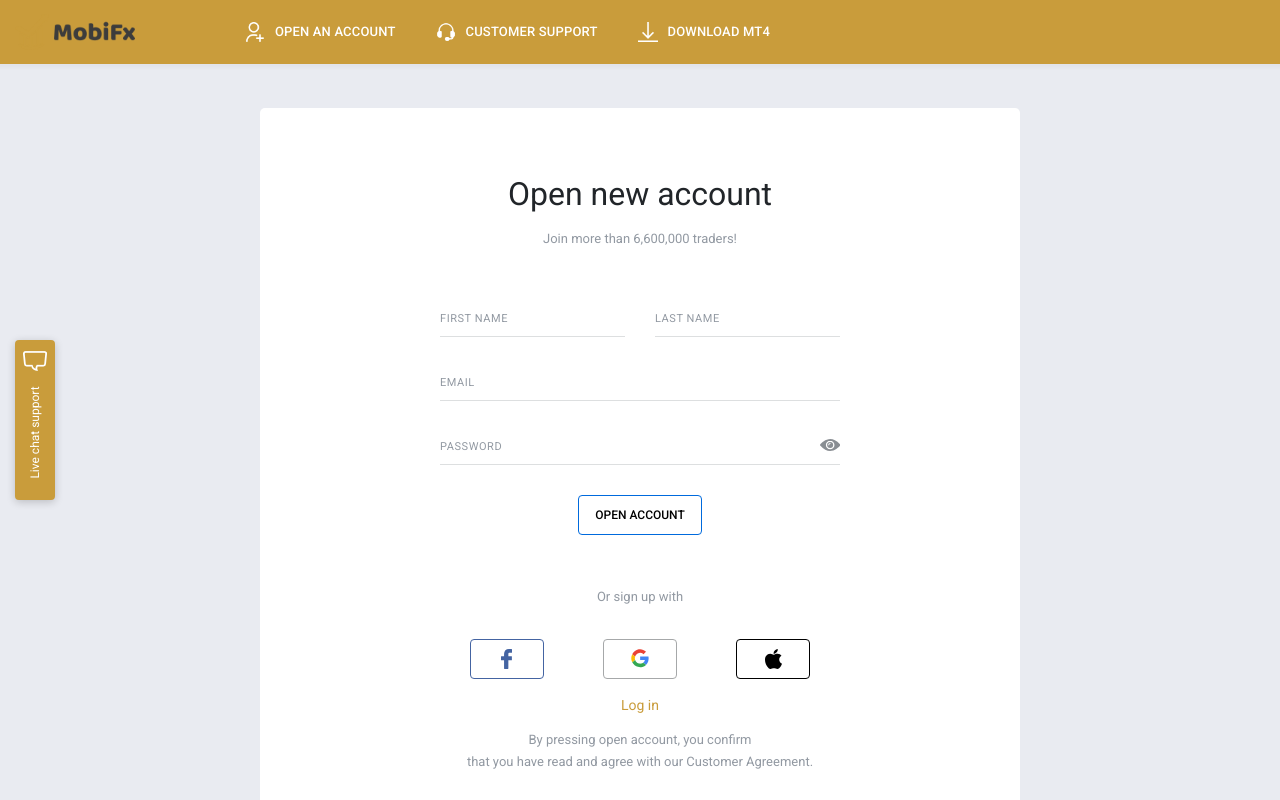
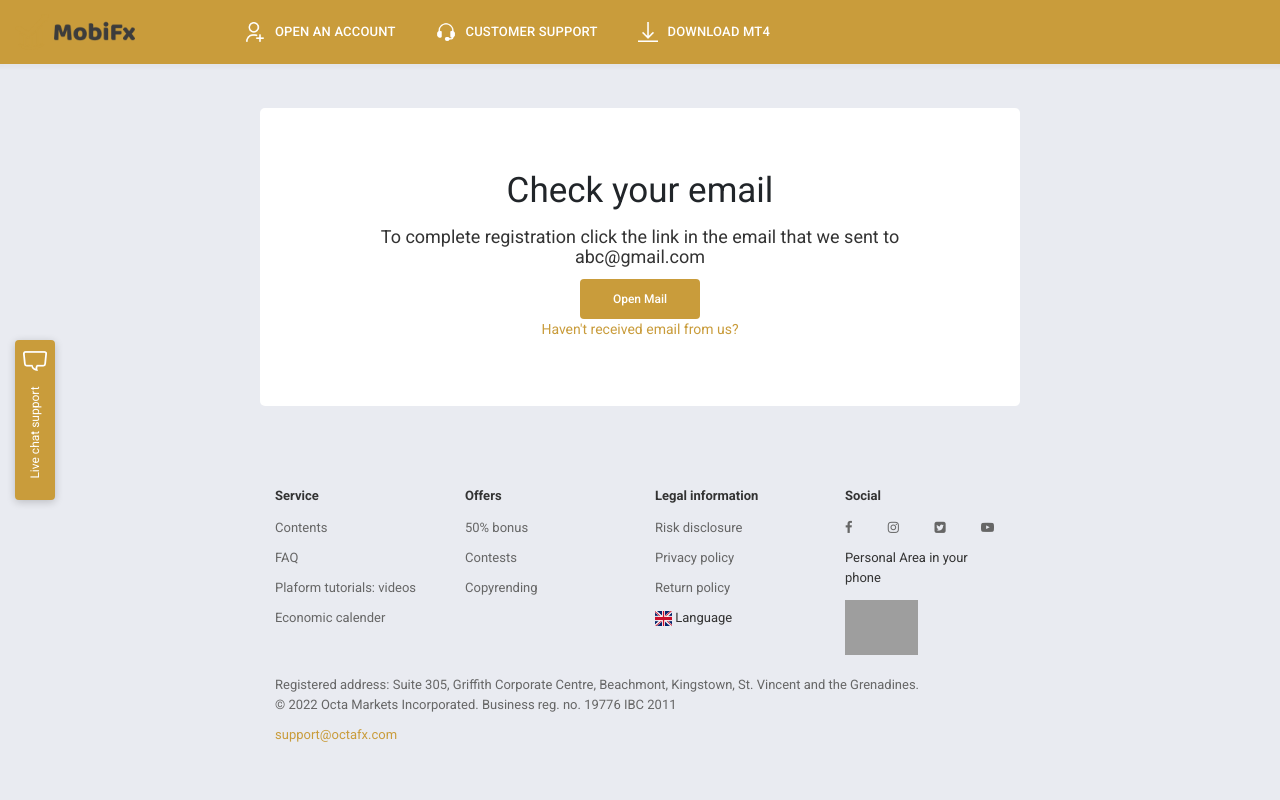
Before and after one commit to patelAnkita215/mobifx, an Angular app: page /signup in a window 1280 px wide. Built offline with nearby package versions, Linux system fonts and the light colour scheme; grey boxes are pictures that could not be loaded; a web font is replaced by a local one.

Commit message:
design email verification page

```diff
--- a/src/app/components/sign-up/sign-up.component.html
+++ b/src/app/components/sign-up/sign-up.component.html
@@ -19,7 +19,7 @@
                             </div>
                         </div> -->
                 <div class="col-xl-10 col-md-12 col-lg-10">
-                    <div class="right-side">
+                    <div class="right-side signup-page" style="display: none;">
                         <h2>Open new account</h2>
                         <p>Join more than 6,600,000 traders!</p>
                         <div class="signup-form">
@@ -127,6 +127,19 @@
                             </div>
                         </div>
                     </div>
+                    <div class="verification-page">
+                        <div class="text-center">
+                            <h1 class="verification-title">
+                                Check your email
+                            </h1>
+                            <p class="verification-subtitle mb-0">
+                                To complete registration click the link in the email that we sent to
+                            </p>
+                            <p>abc@gmail.com</p>
+                            <a href="#" class="btn btn-blue mx-auto" target="_blank">Open Mail</a>
+                            <a href="#" class="verification-link">Haven't received email from us?</a>
+                        </div>
+                    </div>
                 </div>
             </div>
         </div>
--- a/src/app/components/sign-up/sign-up.component.scss
+++ b/src/app/components/sign-up/sign-up.component.scss
@@ -33,3 +33,53 @@
     font-size: 12px;
     color: red;
 }
+.btn {
+    width: 46%;
+    text-align: center;
+    justify-content: center;
+    max-width: 160px;
+    padding-right: 5px;
+    padding-left: 5px;
+    height: 40px;
+    border: none;
+    border-radius: 4px;
+    text-decoration: none;
+    display: flex;
+    align-items: center;
+    padding: 0 24px;
+    font-family: Roboto, Helvetica, Arial, sans-serif;
+    font-size: 12px;
+    font-weight: 500;
+    cursor: pointer;
+    transition-property: background-color, color;
+    transition-duration: 0.2s;
+    @media (min-width: 769px) {
+        width: 120px;
+        padding: 0 5px;
+    }
+}
+.btn-blue {
+    background: #c99c3b;
+    border-color: #c99c3b;
+    color: #fff;
+    @media (min-width: 769px) {
+        margin-left: 16px;
+    }
+
+    &:hover {
+        background: #9d7622;
+    }
+}
+.verification-page {
+    display: flex;
+    align-items: center;
+    justify-content: center;
+    padding: 32px 0;
+
+    .verification-title {
+        font-size: 35px;
+        font-weight: 400;
+        margin-bottom: 20px;
+    }
+
+}
--- a/src/assets/css/style.css
+++ b/src/assets/css/style.css
@@ -19,7 +19,7 @@ html {
 }
 
 body {
-  font-family: 'Roboto', sans-serif;
+  font-family: 'Roboto', sans-serif !important;
   overflow-x: hidden;
   background-color: #e9ebf1;
 }
--- a/src/index.html
+++ b/src/index.html
@@ -11,14 +11,13 @@
   <link rel="preload stylesheet"
     href="https://cdnjs.cloudflare.com/ajax/libs/twitter-bootstrap/4.6.0/css/bootstrap.min.css" media="all"
     as="style" />
+  <!-- <link href="choose_design.css" rel="preload stylesheet" media="all" as="style" /> -->
+  <link href="https://fonts.googleapis.com/icon?family=Material+Icons" rel="stylesheet">
   <link href="assets/css/bootstrap.min.css" rel="preload stylesheet" media="all" as="style" />
   <link href="assets/css/fa.css" rel="preload stylesheet" media="all" as="style" />
   <link href="assets/css/style.css" rel="preload stylesheet" media="all" as="style" />
   <link href="assets/css/responsive.css" rel="preload stylesheet" media="all" as="style" />
-  <!-- <link href="choose_design.css" rel="preload stylesheet" media="all" as="style" /> -->
 
-  <link href="https://fonts.googleapis.com/css?family=Roboto:300,400,500&display=swap" rel="stylesheet">
-  <link href="https://fonts.googleapis.com/icon?family=Material+Icons" rel="stylesheet">
 </head>
 <body class="mat-typography">
   <app-root></app-root>
```
